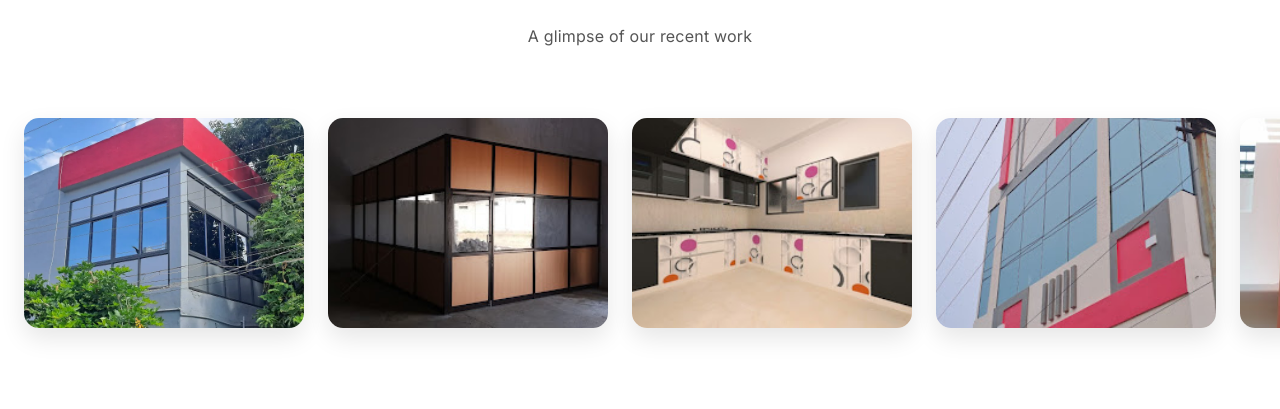
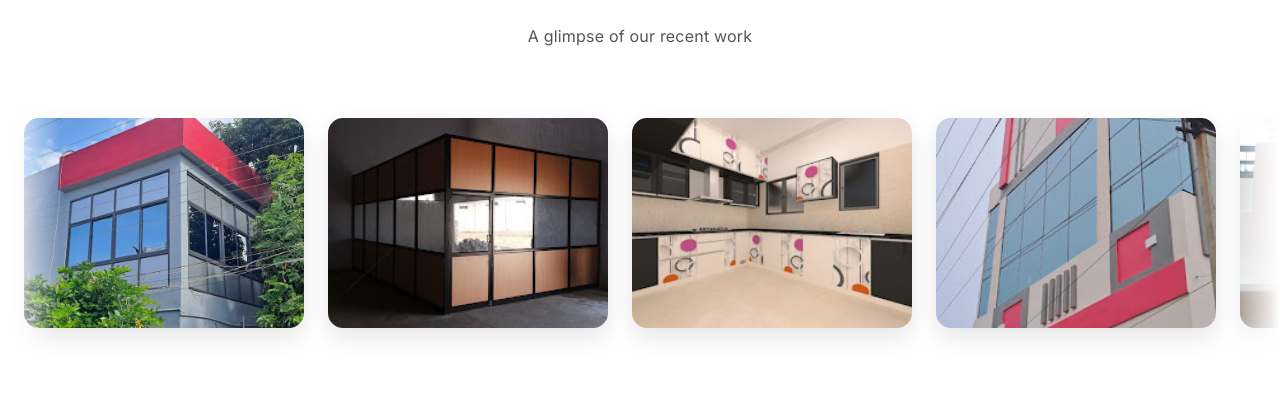
Before and after one commit to web3anand/webpage, a website: page index.html in a window 1280 px wide. Shown: the part 543-952 px from the top of the page. Drawn offline with Linux system fonts and the light colour scheme; a web font is replaced by a local one.

Commit message:
Apply curved mask to carousel

```diff
--- a/css/style.css
+++ b/css/style.css
@@ -289,6 +289,9 @@ a {
   position: relative;
   padding-bottom: 2rem;
   z-index: 2;
+  border-radius: 60px;
+  mask-image: linear-gradient(to right, transparent 0, black 60px, black calc(100% - 60px), transparent 100%);
+  -webkit-mask-image: linear-gradient(to right, transparent 0, black 60px, black calc(100% - 60px), transparent 100%);
 }
 .carousel-container::-webkit-scrollbar {
   display: none;
```
